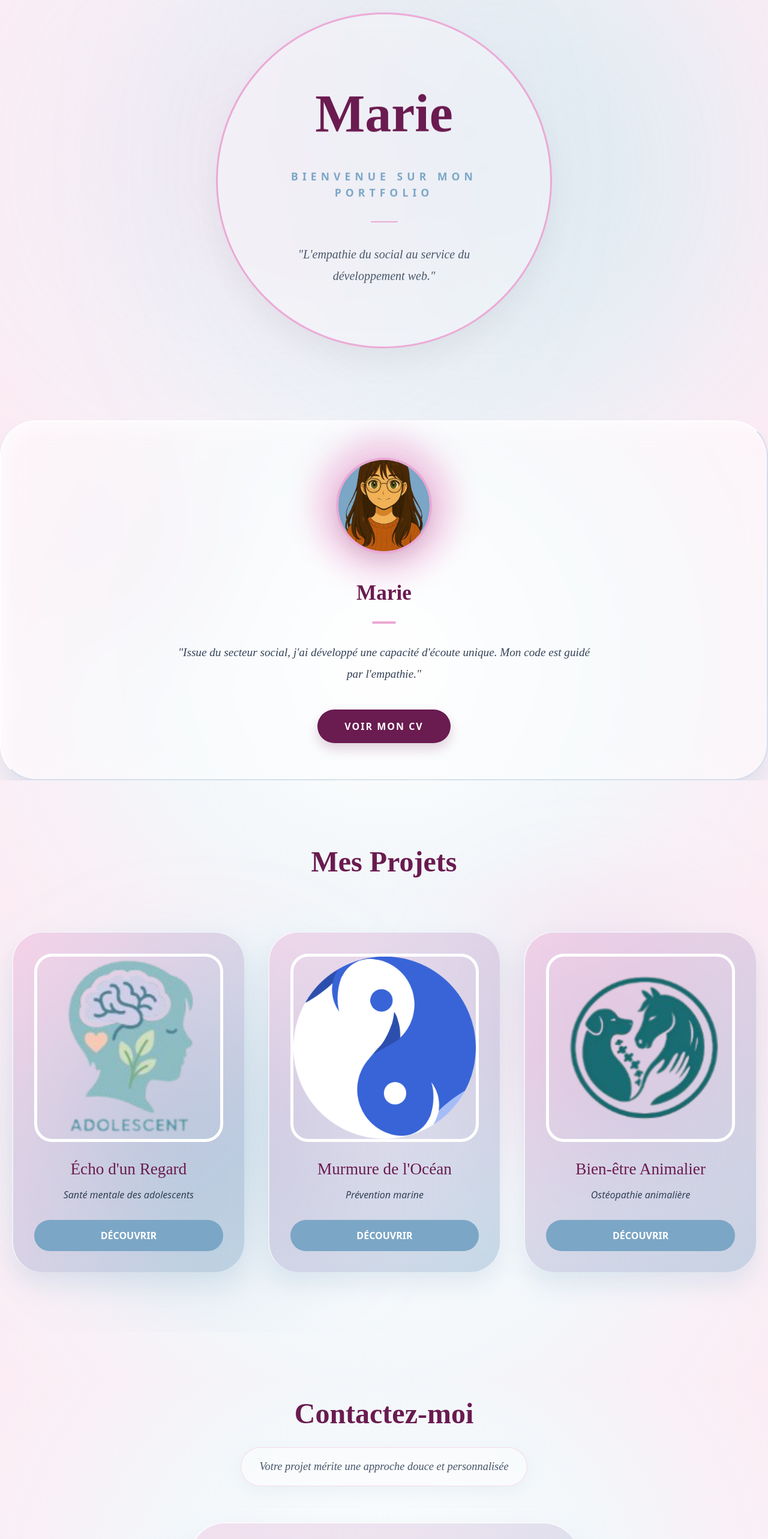
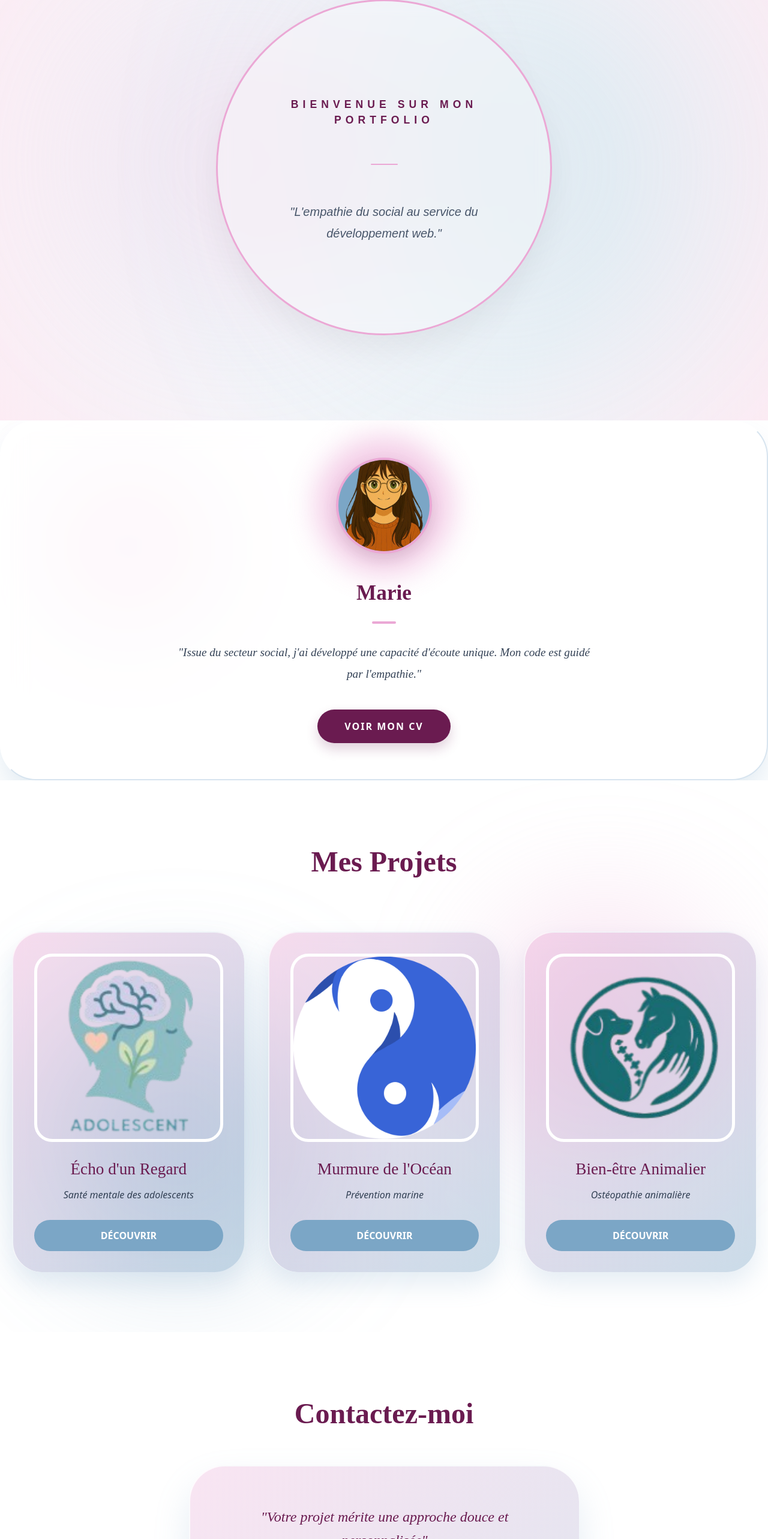
Before and after one commit to Llewenaa/portfolio-marie, a React (Vite) app: page / in a window 1280 px wide. Shown: the part 99-2665 px from the top of the page at 60% size. Built offline with nearby package versions, Linux system fonts and the light colour scheme; the HTML template or start-up script is replaced by a standard one.

Commit message:
ajout d'une page d'accueil

```diff
--- a/package.json
+++ b/package.json
@@ -10,6 +10,7 @@
     "preview": "vite preview"
   },
   "dependencies": {
+    "@emailjs/browser": "^4.4.1",
     "framer-motion": "^12.23.26",
     "lucide-react": "^0.561.0",
     "react": "^19.2.0",
--- a/src/App.jsx
+++ b/src/App.jsx
@@ -1,36 +1,42 @@
-import React from 'react';
+import React, { useState, useEffect } from 'react';
+import { motion } from 'framer-motion';
 import Header from './components/Header';
 import Footer from './components/Footer';
+import Loader from './components/Loader';
 import Hero from './components/Hero';
 import Profil from './components/Profil';
 import Projets from './components/Projets';
 import Contact from './components/Contact';
 
 function App() {
+  const [isLoading, setIsLoading] = useState(true);
+
+  useEffect(() => {
+    // Le loader s'arrête après 2.5 secondes
+    const timer = setTimeout(() => {
+      setIsLoading(false);
+    }, 3200);
+    return () => clearTimeout(timer);
+  }, []);
+
   return (
-    <div className="min-h-screen bg-white font-sans scroll-smooth overflow-x-hidden">
-      <Header />
-
-      <main className="pt-[80px] w-full">
-
-        <Hero />
-
-        <div className="container mx-auto px-6">
-          <div className="h-20 md:h-40"></div>
+    <div className="App">
+      {isLoading ? (
+        <Loader />
+      ) : (
+        <motion.div
+          initial={{ opacity: 0 }}
+          animate={{ opacity: 1 }}
+          transition={{ duration: 1 }}
+        >
+          <Header />
+          <Hero />
           <Profil />
-        </div>
-
-        <Projets />
-
-        <div className="container mx-auto px-6">
-          <div className="h-20 md:h-40"></div>
+          <Projets />
           <Contact />
-        </div>
-      </main>
-
-<div style={{ height: '200px', width: '100%' }}></div>
-
-      <Footer />
+          <Footer />
+        </motion.div>
+      )}
     </div>
   );
 }
--- a/src/components/Contact.jsx
+++ b/src/components/Contact.jsx
@@ -1,11 +1,34 @@
-import React from 'react';
+import React, { useRef, useState } from 'react';
 import { motion } from 'framer-motion';
+import emailjs from '@emailjs/browser';
 
 export default function Contact() {
+  const form = useRef();
+  const [status, setStatus] = useState(""); // Pour afficher un message de succès/erreur
+
+  const sendEmail = (e) => {
+    e.preventDefault();
+    setStatus("Envoi en cours...");
+
+    emailjs.sendForm(
+      'service_x99cwwg',
+      'template_j684szk',
+      form.current,
+      'gRaSdA1Dflm3ClB4d'
+    )
+    .then((result) => {
+    // Choisis ta phrase préférée ici :
+    setStatus("Votre message a bien pris son envol. Je reviens vers vous très vite. 🌸");
+    form.current.reset();
+}, (error) => {
+    setStatus("Une petite bulle a éclaté... Merci de réessayer plus tard.");
+});
+  };
+
+  // Tes styles restent identiques
   const innerCardStyle = {
     padding: '25px',
     borderRadius: '28px',
-    /* Effet Glass subtil pour les champs internes */
     border: '1px solid rgba(255, 255, 255, 0.6)',
     backgroundColor: 'rgba(255, 255, 255, 0.3)',
     marginBottom: '20px',
@@ -14,146 +37,60 @@ export default function Contact() {
   };
 
   const labelStyle = {
-    display: 'block',
-    fontSize: '13px',
-    fontWeight: 'bold',
-    color: '#6a1b50', // Ton bordeaux
-    marginBottom: '10px',
-    letterSpacing: '2px',
-    textTransform: 'uppercase',
-    fontFamily: "'Lora', sans-serif"
+    display: 'block', fontSize: '13px', fontWeight: 'bold', color: '#6a1b50',
+    marginBottom: '10px', letterSpacing: '2px', textTransform: 'uppercase', fontFamily: "'Lora', sans-serif"
   };
 
   const inputStyle = {
-    width: '100%',
-    padding: '12px 15px',
-    borderRadius: '12px',
-    border: '1px solid rgba(123, 166, 198, 0.2)',
-    outline: 'none',
-    backgroundColor: 'rgba(255, 255, 255, 0.5)',
-    color: '#334155',
-    fontFamily: "'Lora', sans-serif",
-    fontSize: '0.95rem',
-    transition: 'all 0.3s ease',
-    boxSizing: 'border-box'
+    width: '100%', padding: '12px 15px', borderRadius: '12px', border: '1px solid rgba(123, 166, 198, 0.2)',
+    outline: 'none', backgroundColor: 'rgba(255, 255, 255, 0.5)', color: '#334155',
+    fontFamily: "'Lora', sans-serif", fontSize: '0.95rem', transition: 'all 0.3s ease', boxSizing: 'border-box'
   };
 
   return (
-    <section id="contact" style={{
-      padding: '100px 20px',
-      position: 'relative',
-      overflow: 'hidden',
-      backgroundColor: 'transparent', // On laisse voir le fond du body
-      display: 'flex',
-      flexDirection: 'column',
-      alignItems: 'center'
-    }}>
+    <section id="contact" style={{ padding: '100px 20px', position: 'relative', backgroundColor: 'transparent', display: 'flex', flexDirection: 'column', alignItems: 'center' }}>
 
-      {/* 1. TITRE ET INTRODUCTION */}
-      <motion.div
-        initial={{ opacity: 0, y: 20 }}
-        whileInView={{ opacity: 1, y: 0 }}
-        viewport={{ once: true }}
-        style={{ textAlign: 'center', marginBottom: '60px', zIndex: 10 }}
-      >
-        <h2 style={{
-          color: '#6a1b50',
-          fontSize: '3rem',
-          fontFamily: "'Playfair Display', serif",
-          fontWeight: 'bold',
-          marginBottom: '20px'
-        }}>
-          Contactez-moi
-        </h2>
+      <motion.h2 initial={{ opacity: 0, y: 20 }} whileInView={{ opacity: 1, y: 0 }} viewport={{ once: true }}
+        style={{ color: '#6a1b50', fontSize: '3rem', fontFamily: "'Playfair Display', serif", fontWeight: 'bold', marginBottom: '50px', textAlign: 'center' }}>
+        Contactez-moi
+      </motion.h2>
 
-        <p style={{
-            fontFamily: "'Lora', serif",
-            fontStyle: 'italic',
-            color: '#475569',
-            lineHeight: '1.8',
-            maxWidth: '550px',
-            fontSize: '1.15rem',
-            margin: '0 auto',
-            /* Effet Glass sur le petit texte */
-            backgroundColor: 'rgba(255, 255, 255, 0.4)',
-            backdropFilter: 'blur(5px)',
-            padding: '15px 30px',
-            borderRadius: '50px',
-            border: '1px solid rgba(235, 168, 213, 0.4)',
-            boxShadow: '0 10px 30px rgba(123, 166, 198, 0.1)'
-          }}
-        >
-          Votre projet mérite une approche douce et personnalisée
+      <motion.div initial={{ opacity: 0, scale: 0.95 }} whileInView={{ opacity: 1, scale: 1 }} viewport={{ once: true }} transition={{ duration: 0.8 }}
+        style={{ width: '90%', maxWidth: '650px', background: 'linear-gradient(135deg, rgba(235, 168, 213, 0.3) 0%, rgba(123, 166, 198, 0.3) 100%)', backdropFilter: 'blur(15px)', WebkitBackdropFilter: 'blur(15px)', padding: '50px', borderRadius: '60px', borderTop: '2px solid rgba(255, 255, 255, 0.8)', borderLeft: '2px solid rgba(255, 255, 255, 0.8)', boxShadow: '0 30px 60px rgba(123, 166, 198, 0.2)', zIndex: 10, marginBottom: '40px' }}>
+
+        <p style={{ fontFamily: "'Lora', serif", fontStyle: 'italic', color: '#6a1b50', lineHeight: '1.6', fontSize: '1.5rem', textAlign: 'center', marginBottom: '40px', padding: '15px' }}>
+          "Votre projet mérite une approche douce et personnalisée"
         </p>
-      </motion.div>
 
-      {/* 2. CARD PRINCIPALE GLASS-BOMBER */}
-      <motion.div
-        initial={{ opacity: 0, scale: 0.95 }}
-        whileInView={{ opacity: 1, scale: 1 }}
-        viewport={{ once: true }}
-        transition={{ duration: 0.8 }}
-        style={{
-          width: '90%',
-          maxWidth: '650px',
-          /* Fond mélangé Rose/Bleu comme tes projets */
-          background: 'linear-gradient(135deg, rgba(235, 168, 213, 0.3) 0%, rgba(123, 166, 198, 0.3) 100%)',
-          backdropFilter: 'blur(15px)',
-          WebkitBackdropFilter: 'blur(15px)',
-          padding: '50px',
-          borderRadius: '60px',
-          /* Effet Bomber */
-          borderTop: '2px solid rgba(255, 255, 255, 0.8)',
-          borderLeft: '2px solid rgba(255, 255, 255, 0.8)',
-          boxShadow: '0 30px 60px rgba(123, 166, 198, 0.2)',
-          zIndex: 10,
-          marginBottom: '40px'
-        }}
-      >
-        <form id="contact-form" style={{ width: '100%' }}>
+        {/* AJOUT DE LA REF ET DU ONSUBMIT ICI */}
+        <form ref={form} onSubmit={sendEmail} id="contact-form" style={{ width: '100%' }}>
           <div style={innerCardStyle}>
             <label style={labelStyle}>Nom complet</label>
-            <input type="text" placeholder="Marie Durant" style={inputStyle} />
+            {/* IMPORTANT: AJOUT DE L'ATTRIBUT 'name' pour EmailJS */}
+            <input type="text" name="from_name" placeholder="Marie Durant" style={inputStyle} required />
           </div>
 
           <div style={innerCardStyle}>
             <label style={labelStyle}>Adresse E-mail</label>
-            <input type="email" placeholder="marie@exemple.com" style={inputStyle} />
+            <input type="email" name="reply_to" placeholder="marie@exemple.com" style={inputStyle} required />
           </div>
 
           <div style={innerCardStyle}>
             <label style={labelStyle}>Votre Message</label>
-            <textarea
-              rows="4"
-              placeholder="Comment puis-je vous aider ?"
-              style={{...inputStyle, resize: 'none'}}
-            ></textarea>
+            <textarea name="message" rows="4" placeholder="Comment puis-je vous aider ?" style={{...inputStyle, resize: 'none'}} required></textarea>
           </div>
         </form>
+
+        {/* AFFICHAGE DU STATUT */}
+        {status && <p style={{ color: '#6a1b50', marginTop: '20px', textAlign: 'center', fontWeight: 'bold' }}>{status}</p>}
       </motion.div>
 
-      {/* 3. BOUTON ENVOYER */}
       <motion.button
+        type="submit"
         form="contact-form"
-        type="submit"
-        whileHover={{ scale: 1.05, backgroundColor: '#6a1b50', boxShadow: '0 10px 25px rgba(106, 27, 80, 0.3)' }}
+        whileHover={{ scale: 1.05, backgroundColor: '#6a1b50' }}
         whileTap={{ scale: 0.95 }}
-        style={{
-          backgroundColor: '#7BA6C6',
-          color: 'white',
-          padding: '16px 60px',
-          borderRadius: '50px',
-          border: 'none',
-          fontWeight: 'bold',
-          cursor: 'pointer',
-          fontSize: '1rem',
-          letterSpacing: '2px',
-          textTransform: 'uppercase',
-          boxShadow: '0 8px 20px rgba(123, 166, 198, 0.2)',
-          transition: 'all 0.3s ease',
-          zIndex: 10
-        }}
-      >
+        style={{ backgroundColor: '#7BA6C6', color: 'white', padding: '16px 60px', borderRadius: '50px', border: 'none', fontWeight: 'bold', cursor: 'pointer', fontSize: '1rem', letterSpacing: '2px', textTransform: 'uppercase', boxShadow: '0 8px 20px rgba(123, 166, 198, 0.2)', transition: 'all 0.3s ease', zIndex: 10 }}>
         Envoyer
       </motion.button>
 
--- a/src/components/Hero.jsx
+++ b/src/components/Hero.jsx
@@ -30,7 +30,6 @@ export default function Hero() {
         />
       </div>
 
-      {/* Le Cercle avec l'effet Glassmorphism à l'intérieur */}
       <motion.div
         animate={{ y: [0, -25, 0] }}
         transition={{ duration: 6, repeat: Infinity, ease: "easeInOut" }}
@@ -41,18 +40,11 @@ export default function Hero() {
           width: '560px',
           height: '560px',
           borderRadius: '50%',
-
-
           backgroundColor: 'rgba(255, 255, 255, 0.3)',
           backdropFilter: 'blur(12px)',
           WebkitBackdropFilter: 'blur(12px)',
-
-          /* Bordure rose très fine et subtile */
           border: '3px solid rgba(235, 168, 213, 1)',
-
-          /* Ombre portée légère pour le relief */
           boxShadow: '0 25px 50px rgba(0, 0, 0, 0.05)',
-
           display: 'flex',
           flexDirection: 'column',
           alignItems: 'center',
@@ -61,47 +53,71 @@ export default function Hero() {
           padding: '50px'
         }}
       >
-        <h1 style={{
+        {/* --- TON TITRE ANIMÉ ICI ---
+        <motion.h1
+          initial={{ opacity: 0, y: 30 }}
+          animate={{ opacity: 1, y: 0 }}
+          transition={{ duration: 1, delay: 2.5 }} // Se lance après le loader
+          style={{
             fontSize: '5.5rem',
             fontWeight: 'bold',
-          color: '#6a1b50', // Ton bordeaux
+            color: '#6a1b50',
             margin: 0,
             fontFamily: "'Playfair Display', serif"
-        }}>
+          }}
+        >
           Marie
-        </h1>
+        </motion.h1> */}
 
-        <h2 style={{
+        {/* --- TON SOUS-TITRE ANIMÉ --- */}
+        <motion.h2
+          initial={{ opacity: 0, y: 20 }}
+          animate={{ opacity: 1, y: 0 }}
+          transition={{ duration: 0.8, delay: 0.8 }} // Un peu plus tard
+          style={{
             fontSize: '1.1rem',
-          color: '#7BA6C6', // Ton bleu
+            color: '#6a1b50',
             fontWeight: '600',
             letterSpacing: '0.4em',
             textTransform: 'uppercase',
-          marginTop: '25px'
-        }}>
+            marginTop: '10px',
+            fontWeight: 'bold',
+            fontFamily: "'Lora', sans-serif"
+          }}
+        >
           Bienvenue sur mon portfolio
-        </h2>
+        </motion.h2>
 
-
-        <div style={{
+        <motion.div
+          initial={{ scaleX: 0 }}
+          animate={{ scaleX: 1 }}
+          transition={{ duration: 0.8, delay: 0.8 }}
+          style={{
             width: '45px',
             height: '2px',
             backgroundColor: '#EBA8D5',
-          margin: '35px auto',
+            margin: '60px auto',
             borderRadius: '10px'
-        }}></div>
+          }}
+        ></motion.div>
 
-        <p style={{
+        {/* --- TON TEXTE DE PRÉSENTATION ANIMÉ --- */}
+        <motion.p
+          initial={{ opacity: 0 }}
+          animate={{ opacity: 1 }}
+          transition={{ duration: 0.8, delay: 1.2 }}
+          style={{
             fontSize: '1.25rem',
             color: '#475569',
             fontStyle: 'italic',
             lineHeight: '1.8',
             maxWidth: '380px',
-          margin: 0,
-          fontFamily: "'Lora', serif"
-        }}>
+            fontFamily: "'Lora', sans-serif",
+            textAlign: 'center',
+          }}
+        >
           "L'empathie du social au service du développement web."
-        </p>
+        </motion.p>
       </motion.div>
     </section>
   );
--- /dev/null
+++ b/src/components/Loader.jsx
@@ -0,0 +1,91 @@
+import React, { useState, useEffect } from 'react';
+import { motion, AnimatePresence } from 'framer-motion';
+
+const messages = ["Sensibilité", "Structure", "Éclat","Authenticité"];
+
+export default function Loader() {
+  const [index, setIndex] = useState(0);
+
+  // Gestion du défilement des mots
+  useEffect(() => {
+    if (index < messages.length - 1) {
+      const timer = setTimeout(() => setIndex(index + 1), 700);
+      return () => clearTimeout(timer);
+    }
+  }, [index]);
+
+  return (
+    <div style={{ position: 'fixed', inset: 0, zIndex: 9999, overflow: 'hidden', backgroundColor: '#7BA6C6' }}>
+
+      {/* Rideaux de sortie (Rose) */}
+      <motion.div
+        initial={{ y: '100%' }}
+        animate={{ y: '100%' }}
+        exit={{ y: 0 }}
+        transition={{ duration: 0.8, ease: [0.76, 0, 0.24, 1] }}
+        style={{ position: 'absolute', inset: 0, backgroundColor: '#EBA8D5', zIndex: 4 }}
+      />
+
+      {/* Rideau Gauche (Bleu) */}
+      <motion.div
+        initial={{ x: 0 }}
+        animate={{ x: '-100%' }}
+        transition={{ duration: 1, delay: 3, ease: [0.87, 0, 0.13, 1] }}
+        style={{ position: 'absolute', left: 0, top: 0, bottom: 0, width: '50%', backgroundColor: '#7BA6C6', zIndex: 2 }}
+      />
+
+      {/* Rideau Droite (Bleu) */}
+      <motion.div
+        initial={{ x: 0 }}
+        animate={{ x: '100%' }}
+        transition={{ duration: 1, delay: 3, ease: [0.87, 0, 0.13, 1] }}
+        style={{ position: 'absolute', right: 0, top: 0, bottom: 0, width: '50%', backgroundColor: '#7BA6C6', zIndex: 2 }}
+      />
+
+      {/* Contenu Central */}
+      <div style={{ position: 'absolute', inset: 0, zIndex: 3, display: 'flex', flexDirection: 'column', alignItems: 'center', justifyContent: 'center' }}>
+
+        {/* Prénom Fixe */}
+        <motion.h1
+          initial={{ opacity: 0 }}
+          animate={{ opacity: 1 }}
+          transition={{ duration: 1 }}
+          style={{
+           fontFamily: '-apple-system, BlinkMacSystemFont, "Segoe UI", sans-serif', fontSize: '3.5rem',
+            color: '#F2D2DE', letterSpacing: '12px', fontWeight: 'bold',
+            textTransform: 'uppercase', marginBottom: '30px'
+          }}
+        >
+          Marie
+        </motion.h1>
+
+        {/* Mots qui défilent en dessous */}
+        <div style={{ height: '30px', overflow: 'hidden' }}>
+          <AnimatePresence mode="wait">
+            <motion.p
+              key={messages[index]}
+              initial={{ y: 20, opacity: 0 }}
+              animate={{ y: 0, opacity: 1 }}
+              exit={{ y: -20, opacity: 0 }}
+              transition={{ duration: 0.4 }}
+              style={{
+                fontFamily: "'Lora', sans-serif", fontStyle: 'italic',
+                fontSize: '1.2rem', color: '#ffffff', margin: 0
+              }}
+            >
+              {messages[index]}
+            </motion.p>
+          </AnimatePresence>
+        </div>
+
+        {/* Ligne de progression */}
+        <motion.div
+          initial={{ width: 0 }}
+          animate={{ width: '150px' }}
+          transition={{ duration: 3, ease: "linear" }}
+          style={{ height: '1px', backgroundColor: 'rgba(255, 255, 255, 0.5)', marginTop: '30px' }}
+        />
+      </div>
+    </div>
+  );
+}
--- a/src/components/Projets.jsx
+++ b/src/components/Projets.jsx
@@ -1,7 +1,5 @@
 import React, { useState, useEffect } from 'react';
 import { motion, AnimatePresence } from 'framer-motion';
-
-// Import des images
 import img1 from '../assets/echo-dun-regard.png';
 import img2 from '../assets/murmureDeOcean.png';
 import img3 from '../assets/bien-etre-animalier.png';
@@ -27,7 +25,6 @@ export default function Projets() {
       padding: '100px 20px',
       position: 'relative',
       overflow: 'hidden',
-      /* Suppression du fond blanc pour hériter du fond global du body */
       backgroundColor: 'transparent'
     }}>
 
--- a/src/index.css
+++ b/src/index.css
@@ -2,14 +2,20 @@
 @tailwind components;
 @tailwind utilities;
 
+/* Importation des polices */
+@import url('https://fonts.googleapis.com/css2?family=Playfair+Display:wght@700&family=Lora:ital,wght@0,400;0,700;1,400&family=Poppins:wght@300;400;600&display=swap');
+
 @layer base {
   body {
-    @apply bg-white text-slate-900 min-h-screen font-sans;
+    /* Fond blanc neutre pur */
+    background-color: #ffffff !important;
+    @apply text-slate-900 min-h-screen;
+    margin: 0;
+    padding: 0;
+    overflow-x: hidden;
   }
 
-
   img {
-    /* display: inline-block; */
     max-width: 100%;
     height: auto;
   }
@@ -19,7 +25,7 @@ html {
   scroll-behavior: smooth;
 }
 
-
+/* Styles personnalisés */
 .logo-personnalise {
   width: 60px !important;
   height: auto !important;
@@ -31,18 +37,7 @@ html {
   transform: scale(1.1);
 }
 
-@import url('https://fonts.googleapis.com/css2?family=Playfair+Display:ital,wght@0,700;1,400&family=Poppins:wght@300;400;600&display=swap');
-
-/* html, body {
-  overflow-x: hidden;
-  height: auto;
-} */
-
-
-html, body {
-  margin: 0;
-  padding: 0;
-  min-height: 100vh;
-  background: radial-gradient(circle at center, #ffffff 0%, #f3f7fa 50%, #fcecf4 100%);
-  background-attachment: fixed;
+/* Force la transparence des sections pour que le blanc du body soit visible partout */
+section {
+  background-color: transparent !important;
 }
```
Also changed, not shown: 1 other file (tests, documents, lock files or other folders). Lines whose indentation alone changed are shown as unchanged.
